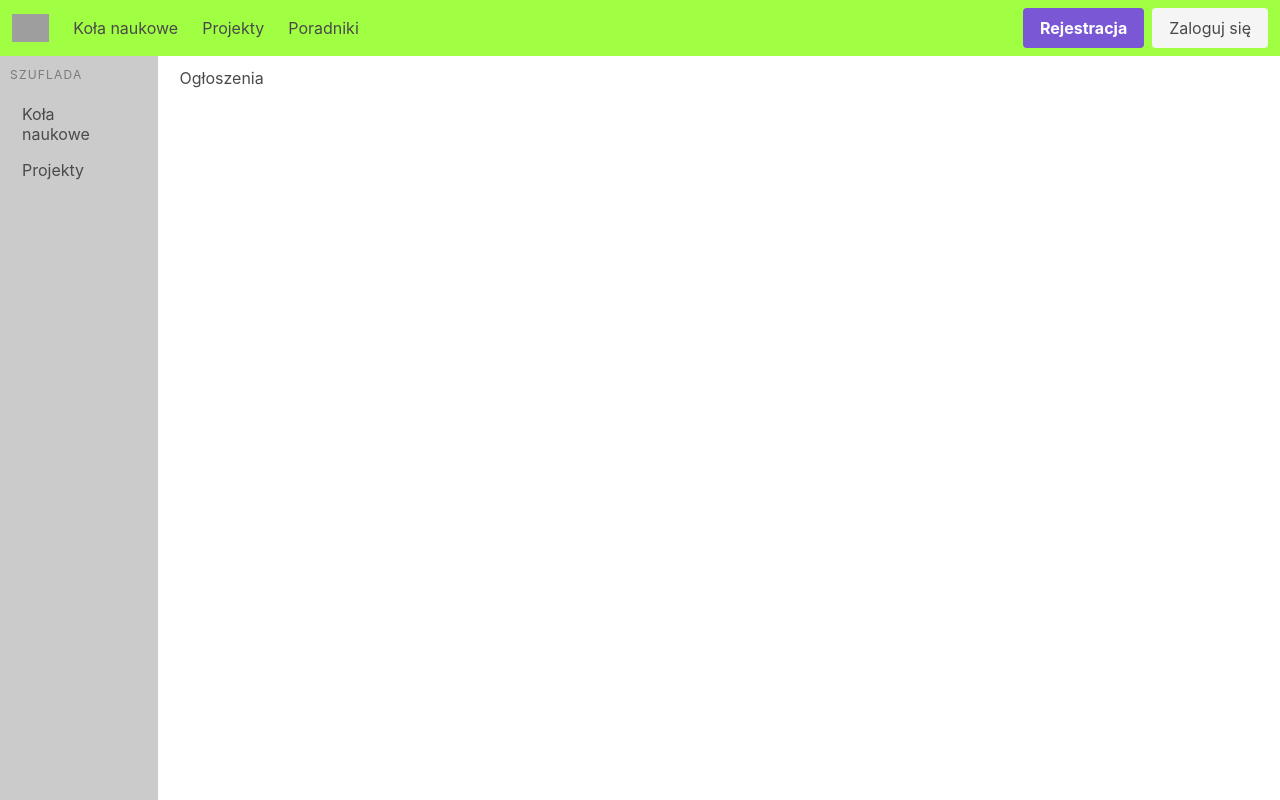
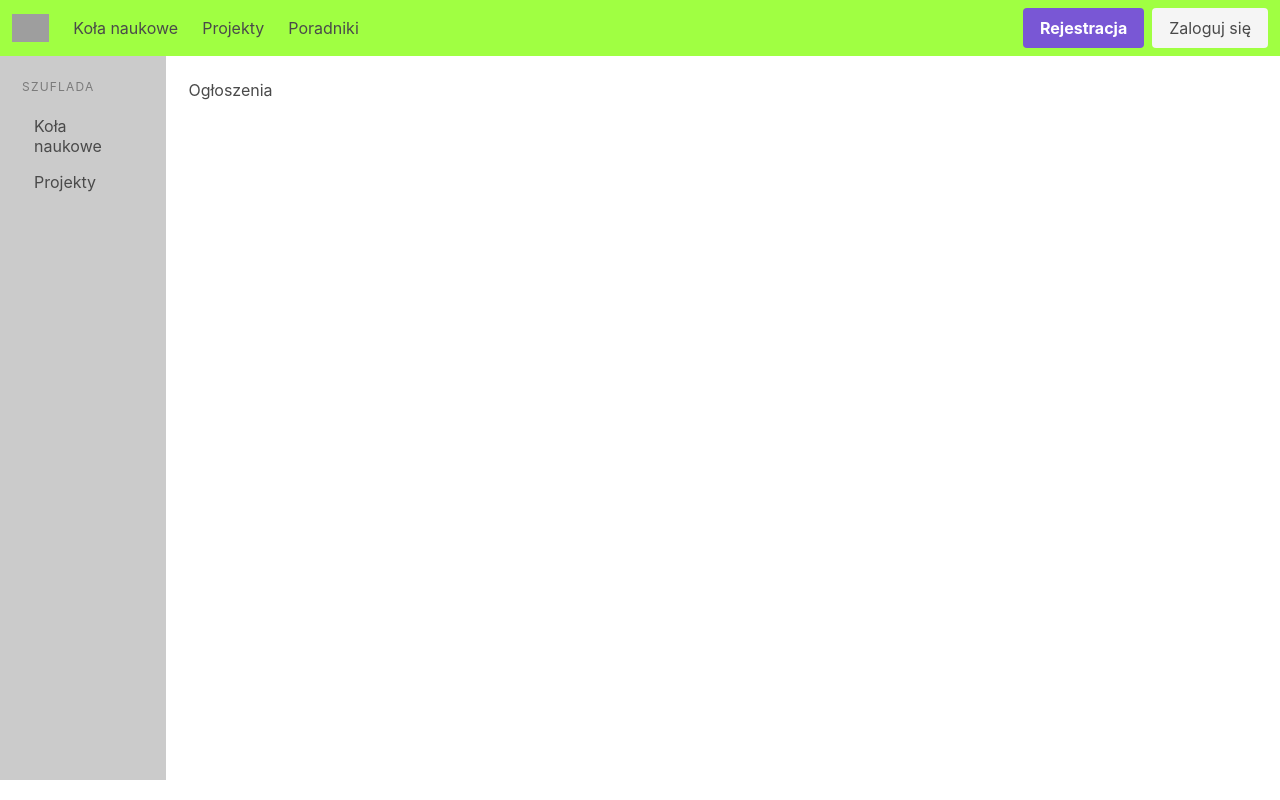
Before and after one commit to CrunchyBaguette/researchGroups, a Vue app in the folder frontend/: page / in a window 1280 px wide. Built offline with nearby package versions, Linux system fonts and the light colour scheme; grey boxes are pictures that could not be loaded.

Commit message:
Fixing scrollbar.

```diff
--- a/frontend/src/App.vue
+++ b/frontend/src/App.vue
@@ -1,12 +1,16 @@
 <template>
   <div id="app">
-    <div class="columns" style="height: 100%">
-      <div class="column">
+    <div class="columns" style="height: inherit">
+      <div class="column" style="height: inherit">
         <div>
 
           <NavBar :loginOrRegister="this.isLoginOrRegister()" />
         </div>
-        <div class="columns" style="height: 100%">
+        <div class="columns" style="height: inherit;
+                                    padding-top: 52px;
+                                    width: inherit;
+                                    margin: auto;
+                                    margin-top: -52px !important;">
           <div
             id="sidebar"
             class="column is-2"
@@ -14,7 +18,9 @@
           >
             <SideBar />
           </div>
-          <div class="column">
+          <div class="column" style="height: inherit;
+                              overflow-y: auto;
+                              width: 100%;">
             <div id="content">
               <router-view />
             </div>
@@ -47,6 +53,7 @@ export default {
 html,
 body {
   height: 100%;
+  overflow: hidden;
 }
 
 #navbar {
@@ -75,8 +82,8 @@ body {
 #content {
   padding: 10px;
   height: 100%;
+  width: 100%;
   position: relative;
-  overflow: auto;
   word-wrap: anywhere;
   white-space: normal;
 }
```
